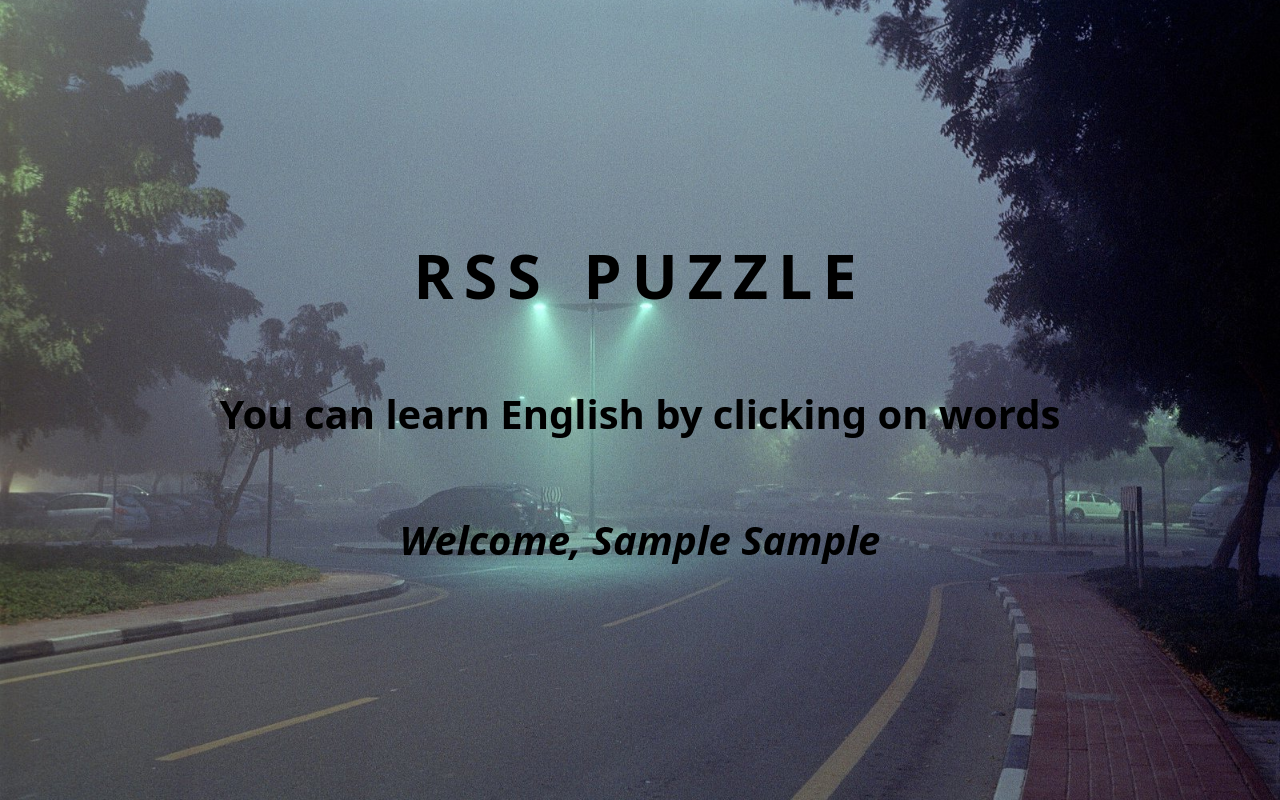
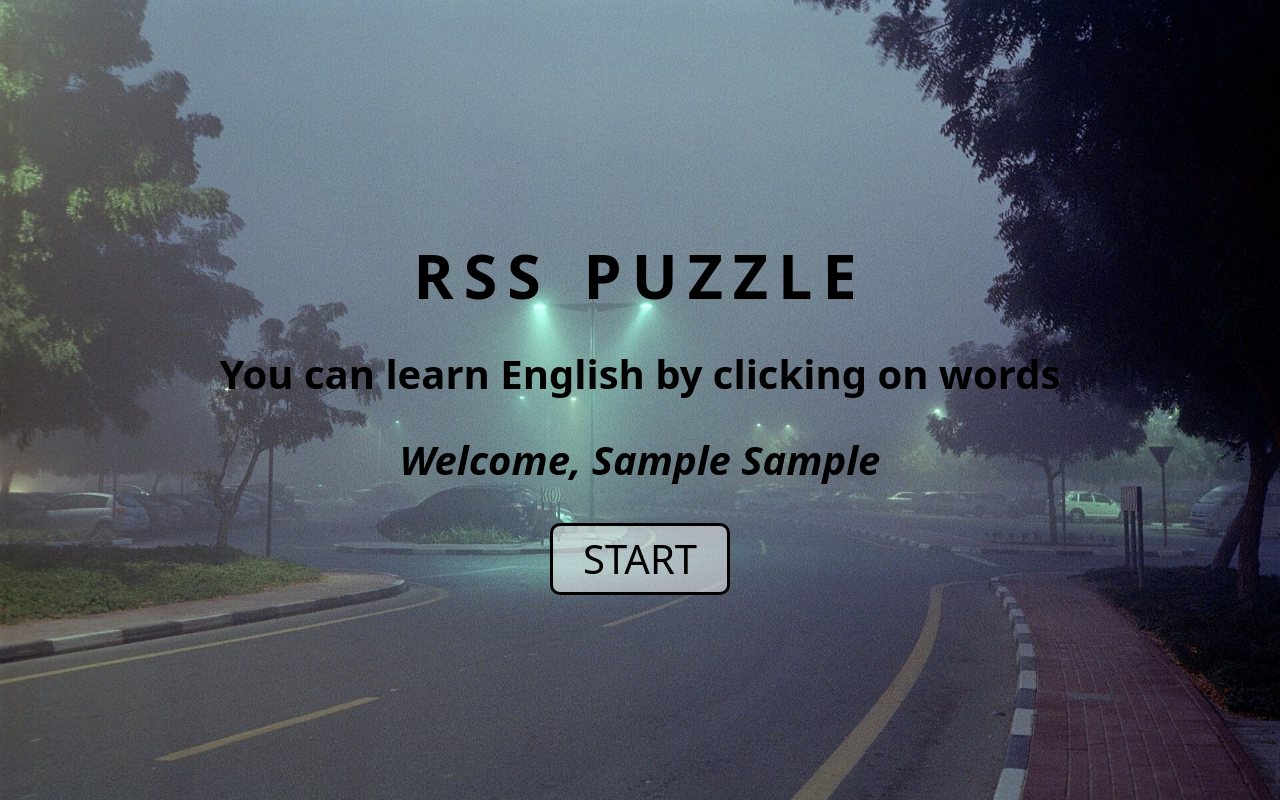
Before and after one commit to OxygeniumO2/RSSchool-JSFE2023Q4, a website built with webpack: page rss-puzzle/src/index.html in a window 1280 px wide. Both pictures are taken after typing "Sample", "Sample" into the empty fields and a click on the button "Login". Built offline with nearby package versions, Linux system fonts and the light colour scheme.

Commit message:
feat: start game button, rename file in utils, add some styles

```diff
--- a/rss-puzzle/src/default_css/default.css
+++ b/rss-puzzle/src/default_css/default.css
@@ -10,9 +10,17 @@ body {
 }
 
 .btn {
+  cursor: pointer;
   padding: 10px;
   border-radius: 10px;
   display: flex;
   align-items: center;
   justify-content: center;
+  transition: all 0.3s ease;
 }
+
+@media (any-hover: hover) {
+  .btn:hover {
+    background-color: #d8c0ff;
+  }
+}
--- a/rss-puzzle/src/index.ts
+++ b/rss-puzzle/src/index.ts
@@ -1,7 +1,7 @@
 import './default_css/modern-normalize.css';
 import './default_css/default.css';
 import { addContainerToBody } from './app-container/container';
-import checkLSAndGenLogOrStartScreen from './utils/checkLSandGenLogScreen';
+import checkLSAndGenLogOrStartScreen from './utils/checkLSAndGenLogOrStartScreen';
 
 addContainerToBody();
 checkLSAndGenLogOrStartScreen();
--- /dev/null
+++ b/rss-puzzle/src/pages/game-screen/game-screen.ts
@@ -0,0 +1,3 @@
+function generateGameScreen() {}
+
+export default generateGameScreen;
--- a/rss-puzzle/src/pages/login-screen/login-screen.css
+++ b/rss-puzzle/src/pages/login-screen/login-screen.css
@@ -54,9 +54,3 @@
   cursor: pointer;
   transition: all 0.3s ease;
 }
-
-@media (any-hover: hover) {
-  .login__screen__form-btn:hover {
-    background-color: #d8c0ff;
-  }
-}
--- a/rss-puzzle/src/pages/start-screen/start-screen.css
+++ b/rss-puzzle/src/pages/start-screen/start-screen.css
@@ -1,11 +1,10 @@
 .start__screen {
   padding-top: 200px;
   position: absolute;
-  display: flex;
-  flex-direction: column;
   text-align: center;
-  top: 0;
-  left: 0;
+  top: 50%;
+  left: 50%;
+  transform: translate(-50%, -50%);
   width: 100%;
   height: 100%;
   background-image: url('./start-page-img.jpg');
@@ -14,6 +13,11 @@
   background-size: cover;
   font-size: 2.5rem;
   font-weight: 700;
+  transition: all 0.3s ease;
+}
+
+.start__screen._hidden {
+  transform: translate(-155%, -50%);
 }
 
 .start__screen__title {
@@ -27,3 +31,10 @@
   font-style: italic;
   font-weight: 600;
 }
+
+.start__screen__btn {
+  margin: 0 auto;
+  padding: 10px 30px;
+  background-color: rgba(255, 255, 255, 0.5);
+  border: 3px solid black;
+}
--- a/rss-puzzle/src/pages/start-screen/start-screen.ts
+++ b/rss-puzzle/src/pages/start-screen/start-screen.ts
@@ -2,9 +2,11 @@ import './start-screen.css';
 import { container } from '../../app-container/container';
 import { createElem } from '../../utils/createElem';
 import { LOCALSTORAGE_KEY_LASTNAME, LOCALSTORAGE_KEY_NAME } from '../../utils/localStorageKeys';
+import generateGameScreen from '../game-screen/game-screen';
 
-const START_SCREEN_TITLE = 'RSS PUZZLE';
-const START_SCREEN_DESC = 'You can learn English by clicking on words';
+const START_SCREEN_TITLE: string = 'RSS PUZZLE';
+const START_SCREEN_DESC: string = 'You can learn English by clicking on words';
+const START_SCREEN_BTN_TEXT: string = 'START';
 
 function generateStartScreen() {
   const startScreen = createElem({ tag: 'div', classesCss: ['start__screen'] });
@@ -26,7 +28,19 @@ function generateStartScreen() {
     textContent: userDataGreeting,
   });
 
-  startScreen.append(startScreenTitle, startScreenDesc, welcomeUserElem);
+  const startButton = createElem({
+    tag: 'button',
+    classesCss: ['btn', 'start__screen__btn'],
+    textContent: START_SCREEN_BTN_TEXT,
+  });
+
+  startScreen.append(startScreenTitle, startScreenDesc, welcomeUserElem, startButton);
+
+  startButton.addEventListener('click', () => {
+    startScreen.classList.add('_hidden');
+
+    generateGameScreen();
+  });
   container.append(startScreen);
 }
 
```
Also changed, not shown: rss-puzzle/src/utils/checkLSAndGenLogOrStartScreen.ts (renamed from rss-puzzle/src/utils/checkLSandGenLogScreen.ts).
